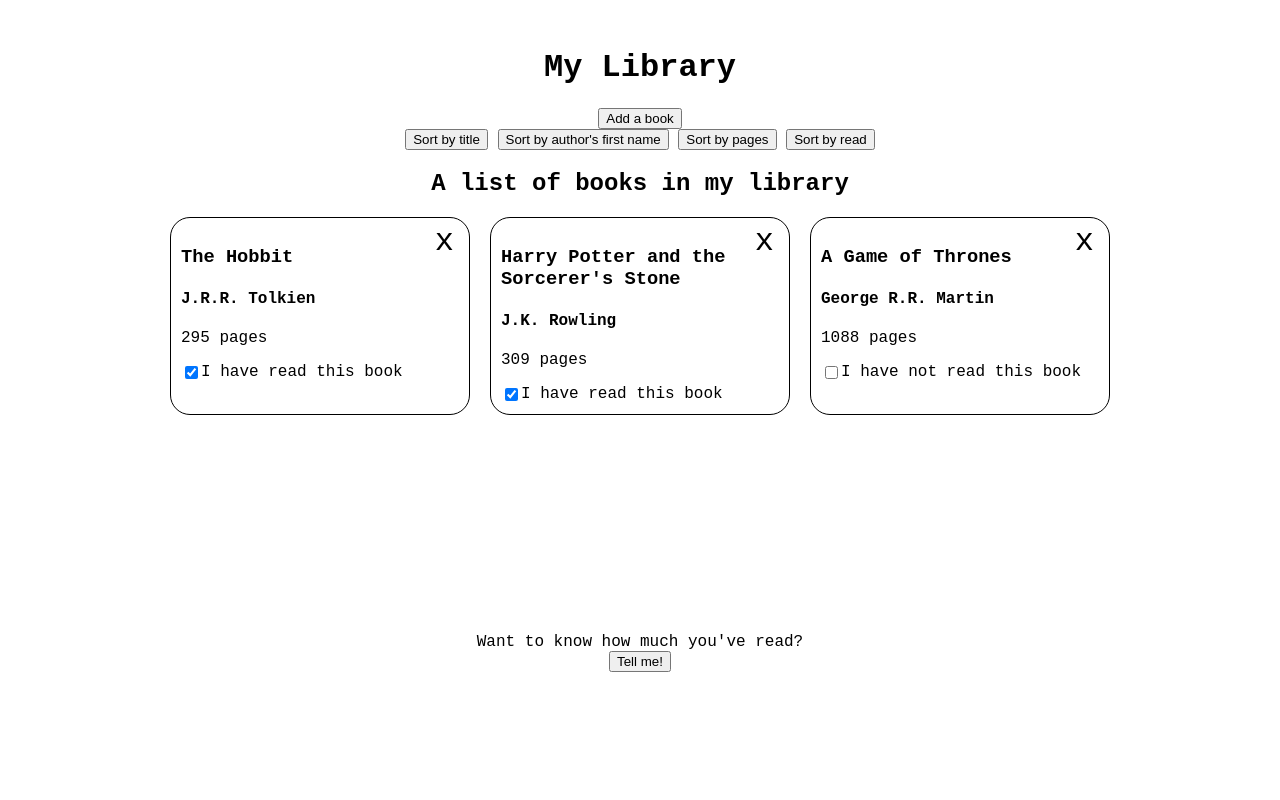
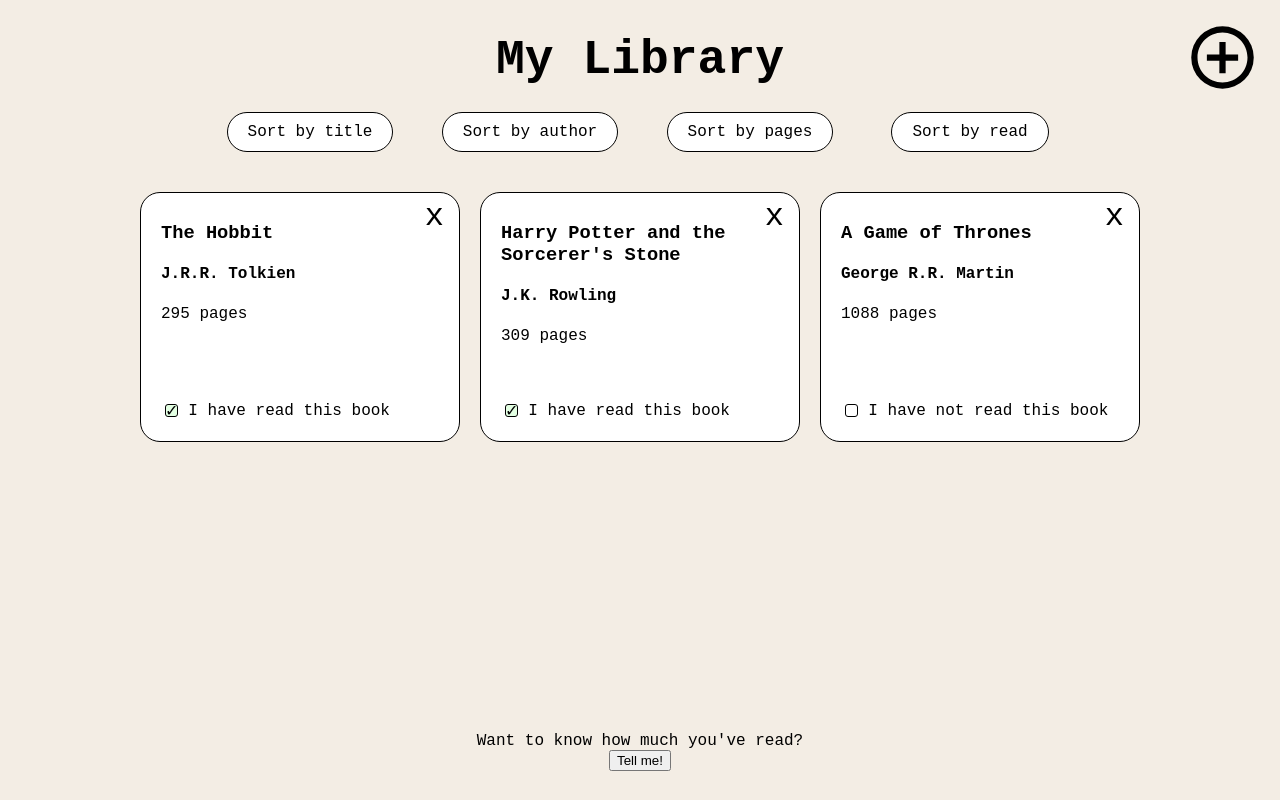
Before and after one commit to edensalt/library, a website: page index.html in a window 1280 px wide. Drawn offline with Linux system fonts and the light colour scheme.

Commit message:
Add base styling

```diff
--- a/index.html
+++ b/index.html
@@ -10,10 +10,10 @@
 <body>
     <div class="body">
         <h1 class="header">My Library</h1>
-        <button id="add-book-btn">Add a book</button>
+        <svg xmlns="http://www.w3.org/2000/svg" viewBox="0 0 24 24" width="75px" id="add-book-btn"><title>Add a new book</title><path d="M12,20C7.59,20 4,16.41 4,12C4,7.59 7.59,4 12,4C16.41,4 20,7.59 20,12C20,16.41 16.41,20 12,20M12,2A10,10 0 0,0 2,12A10,10 0 0,0 12,22A10,10 0 0,0 22,12A10,10 0 0,0 12,2M13,7H11V11H7V13H11V17H13V13H17V11H13V7Z" /></svg>
         <div class="filters">
             <button id="title-sort">Sort by title</button>
-            <button id="author-first-sort">Sort by author's first name</button>
+            <button id="author-first-sort">Sort by author</button>
             <!-- <button id="author-last-sort">Sort by author's last name</button> -->
             <button id="pages-sort">Sort by pages</button>
             <button id="read-sort">Sort by read</button>
@@ -46,7 +46,6 @@
                 <button id="submit-button" type="submit">Add book</button>
             </form>
         </div>
-        <h2 id="book-header">A list of books in my library</h2>
         <div id="book-grid"></div>
         <div>Want to know how much you've read?</div>
         <button id="read-count">Tell me!</button>
--- a/styles.css
+++ b/styles.css
@@ -1,3 +1,7 @@
+html {
+  background-color: rgb(243, 237, 228);
+}
+
 .body {
   display: flex;
   flex-direction: column;
@@ -6,20 +10,28 @@
   max-width: 1000px;
   margin: auto;
   font-family: 'Courier New', Courier, monospace;
+  position: relative;
 }
 
 .header {
   justify-self: center;
   align-self: center;
-}
-
-button:hover {
-    cursor: pointer;
+  font-size: 3rem;
+  line-height: 0;
 }
 
 /* Add book button */
 
+#add-book-btn {
+position: fixed;
+top: 20px;
+right: 20px;
+}
 
+#add-book-btn:hover {
+  cursor: pointer;
+  color: green;
+}
 
 /* Add book pop-up */
 
@@ -31,8 +43,8 @@
   transform: translate(-50%, -50%);
   width: 400px;
   height: 300px;
-  background-color: antiquewhite;
-  border: 1px solid blue;
+  background-color: rgb(232, 250, 255);
+  border: 1px solid gray;
   border-radius: 20px;
   padding: 20px;
   box-shadow: 2px 2px 2px 2px;
@@ -52,23 +64,51 @@
     cursor: pointer;
 }
 
+/* Filter buttons */
+
+.filters {
+  display: grid;
+  grid-template-rows: repeat(1, 1fr);
+  grid-auto-rows: 1fr;
+  grid-template-columns: repeat(auto-fit, 200px);
+  justify-content: center;
+  gap: 20px;
+  width: 100%;
+  justify-items: center;
+  margin: 20px;
+}
+
+.filters > button {
+  all: unset;
+  border: 1px solid black;
+  border-radius: 20px;
+  padding: 10px 20px;
+  background-color: white;
+}
+
+.filters > button:hover {
+  background-color: rgb(252, 255, 208);
+}
+
 /* Book grid */
 
 #book-grid {
     display: grid;
-    grid-template-rows: repeat(2, 1fr);
-    grid-auto-rows: 1fr;
-    grid-template-columns: repeat(auto-fit, 300px);
+    grid-template-rows: repeat(2, minmax(250px, 1fr));
+    grid-auto-rows: 250px;
+    grid-template-columns: repeat(auto-fit, 320px);
     justify-content: center;
     gap: 20px;
     width: 100%;
+    margin: 20px;
 }
 
 .book-card {
   border: solid 1px black;
   border-radius: 20px;
-  padding: 10px;
+  padding: 10px 20px;
   position: relative;
+  background-color: white;
 }
 
 .remove-book {
@@ -82,10 +122,47 @@
 
 .remove-book:hover {
     cursor: pointer;
+    color: red;
+
 }
 
 /* Checkbox */
 
 .read-div {
   display: flex;
+  position: absolute;
+  bottom: 20px;
 }
+
+input[type="checkbox"] {
+  appearance: none;
+  position: relative;
+  width: 1em;
+  height: 1em;
+  border: 1px solid black;
+  border-radius: 3px;
+  margin-right: 10px;
+  top: -1px;
+}
+
+input[type="checkbox"]::before {
+  content: "\2713";
+  position: absolute;
+  font-size: 1.2em;
+  right: -1px;
+  top: -0.25em;
+  visibility: hidden;
+}
+
+input[type="checkbox"]:checked {
+background-color: rgb(227, 255, 227);
+}
+
+input[type="checkbox"]:checked::before {
+  visibility: visible;
+}
+
+button:hover,
+input[type="checkbox"]:hover {
+  cursor: pointer;
+}
```
Also changed, not shown: README.md, images/plus.svg (added).
